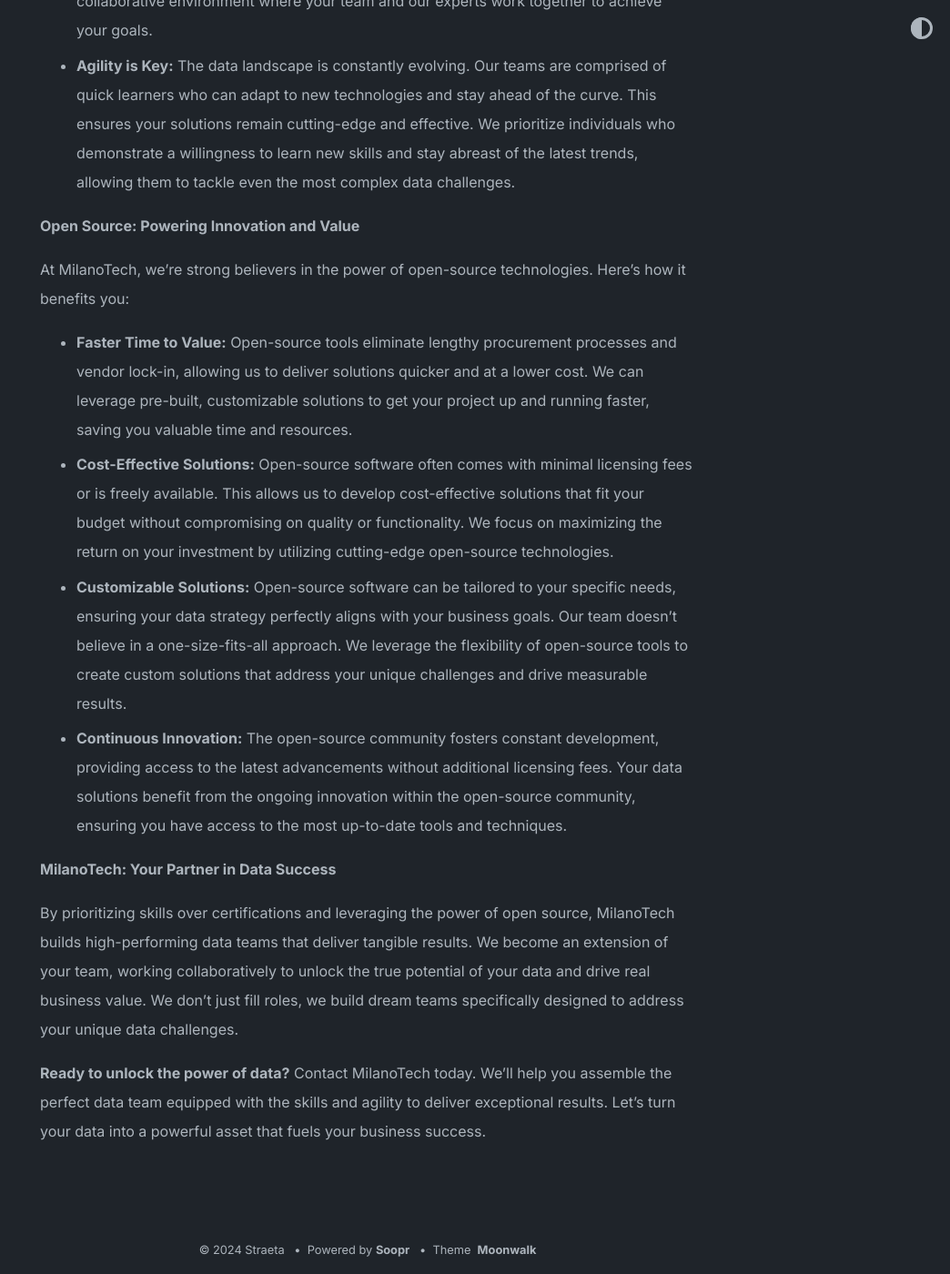
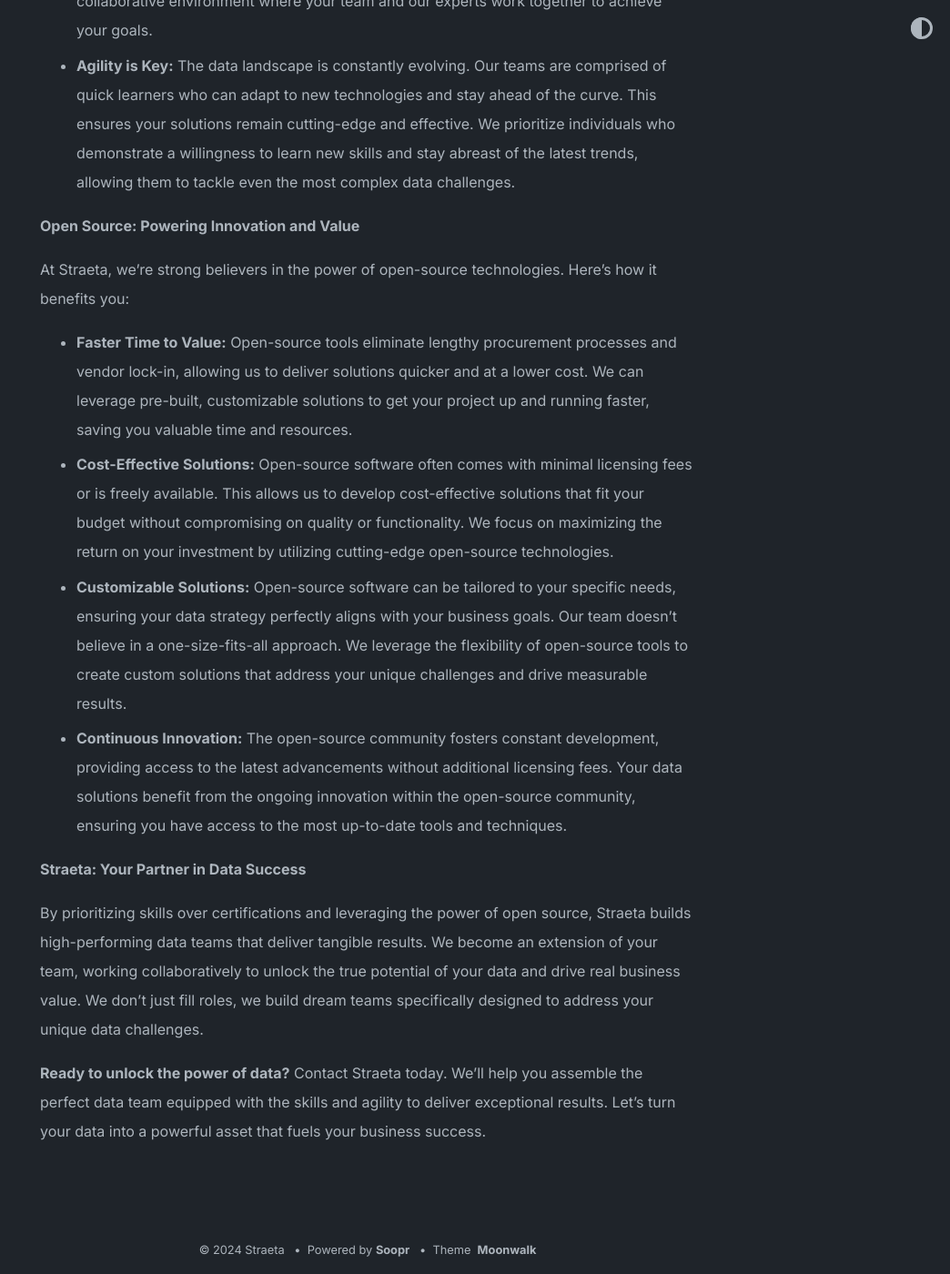
Before and after one commit to MilanoTech/milanotech.github.io, a Jekyll site: the page built from _posts/2024-04-20-Unlocking Hidden Gems - How We Build High-Performing Data Teams That Deliver Results.md, in a window 1280 px wide and 1400 px high, scrolled down 1416 px. Shown: the whole window at 91% size, without its empty margins (236-1280 px from the left). Built offline with Jekyll 4.4.1, drawn with Linux system fonts in a browser that asks for light colours; some of the changed text lies outside the part shown.

Commit message:
Update 2024-04-20-Unlocking Hidden Gems - How We Build High-Performing Data Teams That Deliver Results.md

```diff
--- a/_posts/2024-04-20-Unlocking Hidden Gems - How We Build High-Performing Data Teams That Deliver Results.md
+++ b/_posts/2024-04-20-Unlocking Hidden Gems - How We Build High-Performing Data Teams That Deliver Results.md
@@ -1,18 +1,18 @@
 ---
 layout: post
 author: Harsh Sharma
-tags: [MilanoTech, Certifications, IT, Best Practices, Data Infrastructure]
+tags: [Straeta, Certifications, IT, Best Practices, Data Infrastructure]
 ---
 
-## MilanoTech: Unlocking Hidden Gems - How We Build High-Performing Data Teams That Deliver Results
+## Straeta: Unlocking Hidden Gems - How We Build High-Performing Data Teams That Deliver Results
 
-![image](https://github.com/MilanoTech/milanotech.github.io/assets/166930479/3119bce1-0fd6-41f1-b699-2f521340b239)
+![image](https://github.com/Straeta/Straeta.github.io/assets/166930479/3119bce1-0fd6-41f1-b699-2f521340b239)
 
-In today's data-driven world, finding the right talent is critical to success. But are you getting the most out of your data initiatives? At MilanoTech, a leading data consulting startup, we take a unique approach that goes beyond traditional hiring practices to deliver exceptional results for our clients. We believe the key lies in **unearthing hidden gems**: talented individuals with the right skills and drive, not just a collection of certifications.
+In today's data-driven world, finding the right talent is critical to success. But are you getting the most out of your data initiatives? At Straeta, a leading data consulting startup, we take a unique approach that goes beyond traditional hiring practices to deliver exceptional results for our clients. We believe the key lies in **unearthing hidden gems**: talented individuals with the right skills and drive, not just a collection of certifications.
 
 **Why Certifications Don't Tell the Whole Story**
 
-Resumes filled with certifications can be impressive, but do they guarantee success? Certifications offer a baseline understanding of data concepts, but they often fail to capture the nuances of real-world problem-solving. At MilanoTech, we focus on building high-performing data teams with the following qualities:
+Resumes filled with certifications can be impressive, but do they guarantee success? Certifications offer a baseline understanding of data concepts, but they often fail to capture the nuances of real-world problem-solving. At Straeta, we focus on building high-performing data teams with the following qualities:
 
 * **Skills-First Mentality:** We prioritize candidates who possess the right skills to tackle your specific challenges. Our rigorous evaluation process goes beyond certifications to assess critical thinking, problem-solving abilities, and a passion for data. We look for individuals who can ask the right questions, analyze complex datasets, and translate insights into actionable solutions.
 * **Collaborative Powerhouse:** Data projects thrive on teamwork. We assemble teams with exceptional communication skills who can seamlessly integrate with your existing workforce. This ensures knowledge transfer and project continuity, fostering a collaborative environment where your team and our experts work together to achieve your goals.
@@ -20,15 +20,15 @@ Resumes filled with certifications can be impressive, but do they guarantee succ
 
 **Open Source: Powering Innovation and Value**
 
-At MilanoTech, we're strong believers in the power of open-source technologies. Here's how it benefits you:
+At Straeta, we're strong believers in the power of open-source technologies. Here's how it benefits you:
 
 * **Faster Time to Value:** Open-source tools eliminate lengthy procurement processes and vendor lock-in, allowing us to deliver solutions quicker and at a lower cost. We can leverage pre-built, customizable solutions to get your project up and running faster, saving you valuable time and resources.
 * **Cost-Effective Solutions:**  Open-source software often comes with minimal licensing fees or is freely available. This allows us to develop cost-effective solutions that fit your budget without compromising on quality or functionality. We focus on maximizing the return on your investment by utilizing cutting-edge open-source technologies.
 * **Customizable Solutions:** Open-source software can be tailored to your specific needs, ensuring your data strategy perfectly aligns with your business goals. Our team doesn't believe in a one-size-fits-all approach. We leverage the flexibility of open-source tools to create custom solutions that address your unique challenges and drive measurable results.
 * **Continuous Innovation:** The open-source community fosters constant development, providing access to the latest advancements without additional licensing fees.  Your data solutions benefit from the ongoing innovation within the open-source community, ensuring you have access to the most up-to-date tools and techniques.
 
-**MilanoTech: Your Partner in Data Success**
+**Straeta: Your Partner in Data Success**
 
-By prioritizing skills over certifications and leveraging the power of open source, MilanoTech builds high-performing data teams that deliver tangible results. We become an extension of your team, working collaboratively to unlock the true potential of your data and drive real business value. We don't just fill roles, we build dream teams specifically designed to address your unique data challenges.
+By prioritizing skills over certifications and leveraging the power of open source, Straeta builds high-performing data teams that deliver tangible results. We become an extension of your team, working collaboratively to unlock the true potential of your data and drive real business value. We don't just fill roles, we build dream teams specifically designed to address your unique data challenges.
 
-**Ready to unlock the power of data?** Contact MilanoTech today. We'll help you assemble the perfect data team equipped with the skills and agility to deliver exceptional results. Let's turn your data into a powerful asset that fuels your business success.
+**Ready to unlock the power of data?** Contact Straeta today. We'll help you assemble the perfect data team equipped with the skills and agility to deliver exceptional results. Let's turn your data into a powerful asset that fuels your business success.
```
